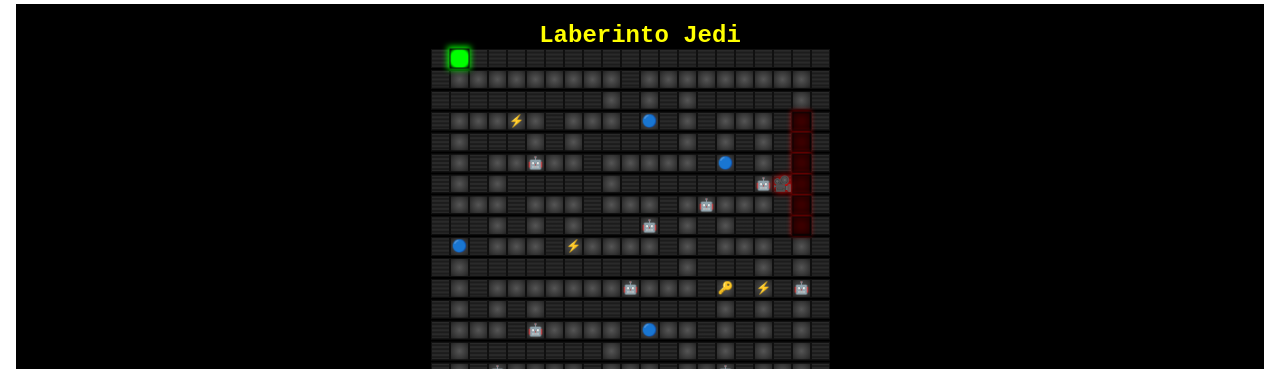
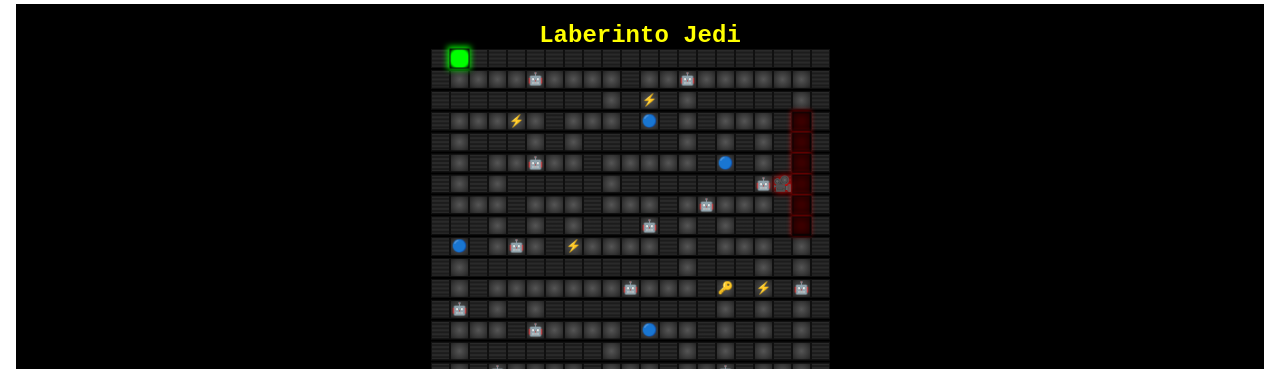
Before and after one commit to brrisso/mipagina, a React (Create React App) app: page /LaberintoJedi in a window 1280 px wide. Shown: the part 197-566 px from the top of the page. Built offline with nearby package versions, Linux system fonts and the light colour scheme.

Commit message:
Update LaberintoJedi.jsx

```diff
--- a/src/paginas/LaberintoJedi.jsx
+++ b/src/paginas/LaberintoJedi.jsx
@@ -31,6 +31,14 @@ const mapaInicial = [
 ];
 
 const preguntas = [
+  {
+    x:5,
+    y:1,
+    pregunta:"¿Quién mató a Jango Fett?",
+    opciones:["Obi-Wan Kenobi","Mace Windu","Anakin Skywalker","Kit Fisto"],
+    correcta: "Mace Windu",
+    id: 0
+  },
   {
     x: 5,
     y: 5,
@@ -127,6 +135,30 @@ const preguntas = [
     opciones: ["Convertirlo al Lado Oscuro", "Destruirlo", "Capturarlo", "Usarlo como espía"],
     correcta: "Convertirlo al Lado Oscuro"
   },
+  {
+    id: 13,
+    x: 4,
+    y: 9,
+    pregunta: "¿Qué tipo de nave es el Halcón Milenario?",
+    opciones: ["Corellian YT-1300f","Firespray-31","CR90 Corvette","Lambda-class Shuttle"],
+    correcta: "Corellian YT-1300f"
+  },
+  {
+    id: 14,
+    x: 13,
+    y: 1,
+    pregunta: "¿Quién es el maestro de Qui-Gon Jinn?",
+    opciones: ["Yoda","Conde Dooku","Mace Windu","Sifo-Dyas"],
+    correcta: "Conde Dooku"
+  },
+  {
+    id: 15,
+    x: 1,
+    y: 12,
+    pregunta: "¿Cómo se llama el droide traductor de Jabba el Hutt?",
+    opciones: ["EV-9D9","TC-14","C-3PO","8D8"],
+    correcta: "8D8"
+  }
 ];
 
 const areaVigilada = [
@@ -161,6 +193,7 @@ export default function LaberintoJedi() {
     '17-11': false,
     '15-19': false,
     '1-16': false,
+    '11-2': false,
   });
   const [reflejosActivoClave, setReflejosActivoClave] = useState(null);
   const [tieneLlave, setTieneLlave] = useState(false);
```
